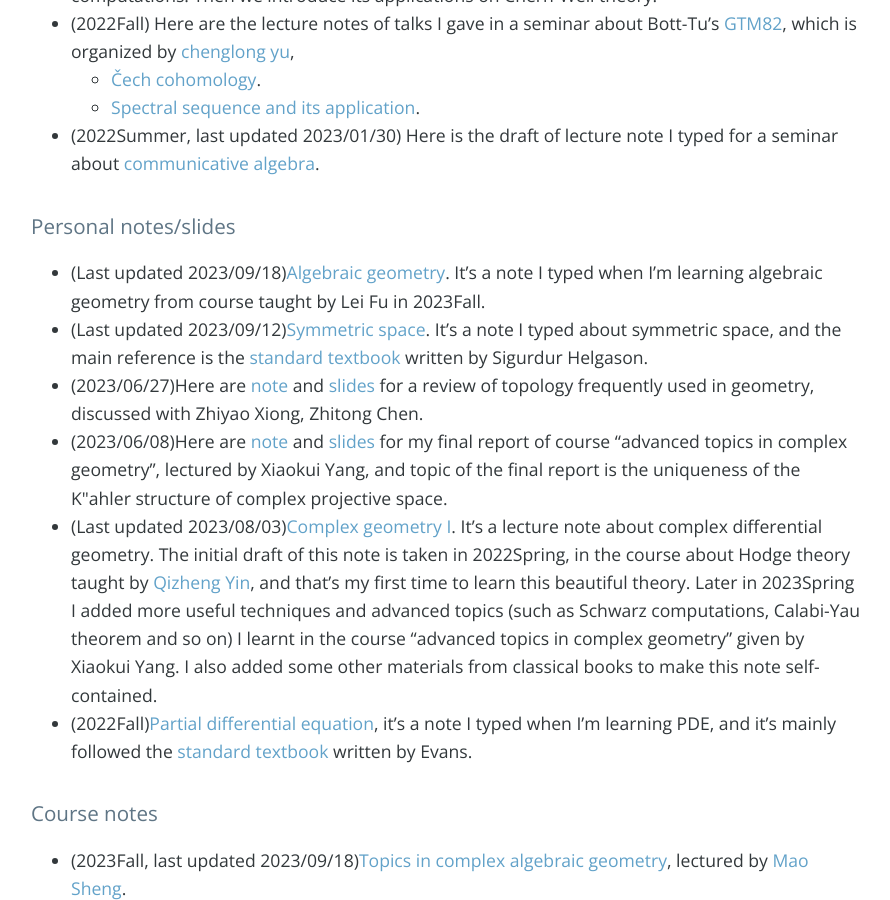
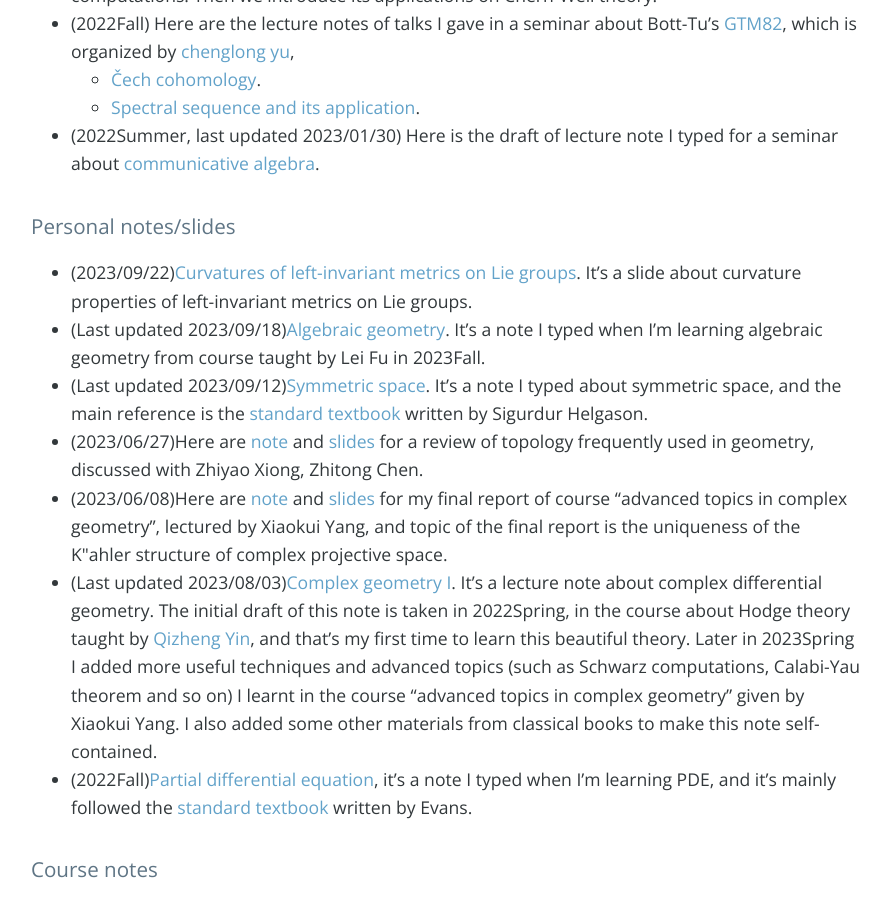
Before and after one commit to bowenl-math/bowenl-math.github.io, a Jekyll site: the page built from index.md, in a window 1280 px wide and 900 px high, scrolled down 821 px. Shown: the whole window, without its empty margins (193-1083 px from the left). Built offline with Jekyll 4.4.1, drawn with Linux system fonts in a browser that asks for light colours; nearby versions of some CDN libraries; our own code applies the rules of GitHub Pages for plain Markdown files; the list of posts is cut into pages by our own code; comment, search, counter and statistics services are not loaded.

Commit message:
update paper

```diff
--- a/index.md
+++ b/index.md
@@ -16,6 +16,7 @@ Here is my email: liubw22 [at] mails.tsinghua.edu.cn. Please contact me if you f
 
 
 ### Personal notes/slides
+* (2023/09/22)[Curvatures of left-invariant metrics on Lie groups](notes/personal notes/Curvature_of_metrics_on_Lie_group). It's a slide about curvature properties of left-invariant metrics on Lie groups.
 * (Last updated 2023/09/18)[Algebraic geometry](notes/2023Fall/algebraic_geometry.pdf). It's a note I typed when I'm learning algebraic geometry from course taught by Lei Fu in 2023Fall.
 * (Last updated 2023/09/12)[Symmetric space](notes/personal notes/Symmetric_space/note.pdf). It's a note I typed about symmetric space, and the main reference is the [standard textbook](https://books.google.com.hk/books/about/Differential_Geometry_Lie_Groups_and_Sym.html?id=DWGvsa6bcuMC&redir_esc=y) written by Sigurdur Helgason.
 * (2023/06/27)Here are [note](notes/personal notes/Review_of_topology/note.pdf) and [slides](notes/personal notes/Review_of_topology/slides.pdf) for a review of topology frequently used in geometry, discussed with Zhiyao Xiong, Zhitong Chen.
```
Also changed, not shown: 3 other files.
